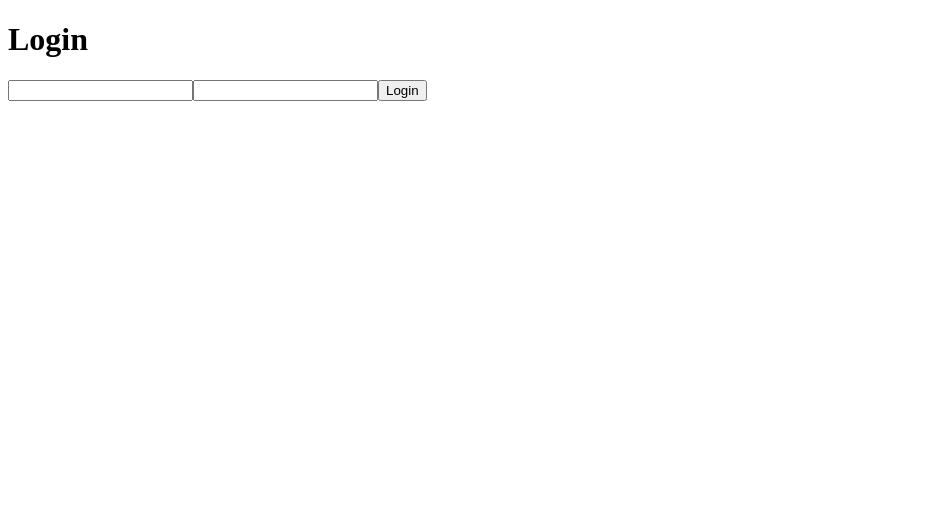
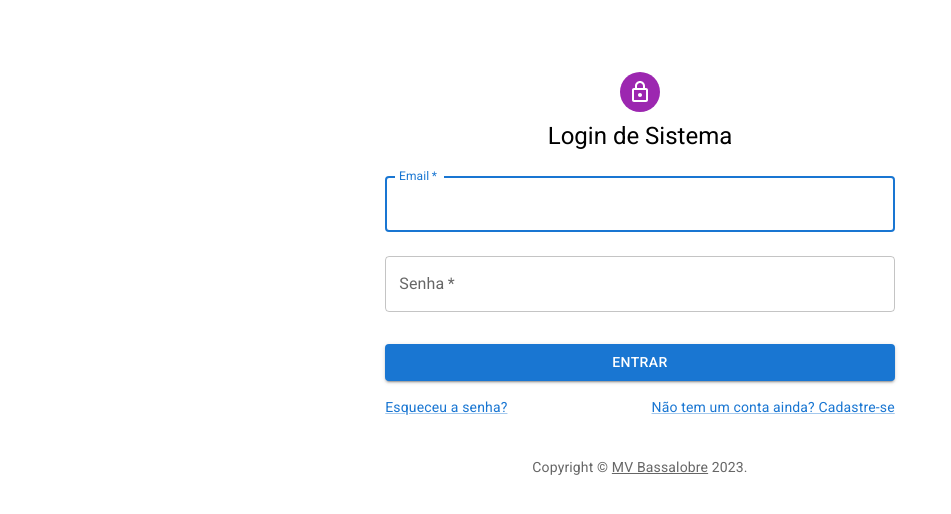
Before and after one commit to marcusvbda/nextjs-ecommerce, a Next.js app: page /login in a window 1280 px wide. Shown: the top 514 px of the page, without its empty margins (0-951 px from the left). Built offline with nearby package versions, Linux system fonts and the light colour scheme; no server answers.

Commit message:
mui login

```diff
--- a/app/layout.tsx
+++ b/app/layout.tsx
@@ -4,8 +4,8 @@ import { authOptions } from "@/auth/authOptions";
 import "@/styles/app.scss";
 
 export const metadata = {
-  title: "Create Next App",
-  description: "Generated by create next app",
+  title: "Next Ecommerce",
+  description: "Description here ...",
 };
 
 export default async function RootLayout({ children }: any) {
--- a/app/login/login-form.tsx
+++ b/app/login/login-form.tsx
@@ -1,29 +1,58 @@
 "use client";
-
+import Avatar from "@mui/material/Avatar";
+import Button from "@mui/material/Button";
+import TextField from "@mui/material/TextField";
+import Link from "@mui/material/Link";
+import Grid from "@mui/material/Grid";
+import LockOutlinedIcon from "@mui/icons-material/LockOutlined";
+import Typography from "@mui/material/Typography";
+import { useEffect, useState } from "react";
 import { signIn } from "next-auth/react";
-import { ChangeEvent, useEffect, useState } from "react";
 import { useSearchParams } from "next/navigation";
 import { useRouter } from "next/navigation";
 import { useSweetAlert } from "@/hooks/sweetalert";
 
+const Copyright = (props: any) => {
+  return (
+    <Typography
+      variant="body2"
+      color="text.secondary"
+      align="center"
+      {...props}
+    >
+      {"Copyright © "}
+      <Link color="inherit" href="https://github.com/marcusvbda">
+        MV Bassalobre
+      </Link>{" "}
+      {new Date().getFullYear()}
+      {"."}
+    </Typography>
+  );
+};
+
 export default function LoginForm() {
+  const { Toast } = useSweetAlert();
   const router = useRouter();
-  const { Toast } = useSweetAlert();
   const searchParams = useSearchParams();
   const callbackUrl = searchParams.get("callbackUrl") || "/";
-  const [domLoaded, setDomLoaded] = useState(false);
+  const [mounted, setMounted] = useState(false);
   const [formValues, setFormValues] = useState({
     email: "",
     password: "",
   });
 
   useEffect(() => {
-    setDomLoaded(true);
+    setMounted(true);
   }, []);
 
-  if (!domLoaded) return <></>;
+  if (!mounted) return <></>;
 
-  const submit = async (evt: any) => {
+  const handleChange = (event: any) => {
+    const { name, value } = event.target;
+    setFormValues({ ...formValues, [name]: value });
+  };
+
+  const handleSubmit = async (evt: any) => {
     evt.preventDefault();
 
     const res = await signIn("credentials", {
@@ -48,16 +77,72 @@ export default function LoginForm() {
     router.push(callbackUrl);
   };
 
-  const handleChange = (event: ChangeEvent<HTMLInputElement>) => {
-    const { name, value } = event.target;
-    setFormValues({ ...formValues, [name]: value });
-  };
-
   return (
-    <form onSubmit={submit}>
-      <input type="email" required name="email" onChange={handleChange} />
-      <input type="password" required name="Password" onChange={handleChange} />
-      <button type="submit">Login</button>
-    </form>
+    <Grid container component="main" sx={{ height: "100vh" }}>
+      <Grid
+        item
+        md={12}
+        sx={{
+          my: 8,
+          mx: 4,
+          display: "flex",
+          flexDirection: "column",
+          alignItems: "center",
+        }}
+      >
+        <Avatar sx={{ m: 1, bgcolor: "secondary.main" }}>
+          <LockOutlinedIcon />
+        </Avatar>
+        <Typography component="h1" variant="h5">
+          Login de Sistema
+        </Typography>
+        <Grid
+          component="form"
+          noValidate
+          onSubmit={handleSubmit}
+          sx={{ mt: 1 }}
+        >
+          <TextField
+            margin="normal"
+            required
+            fullWidth
+            label="Email"
+            name="email"
+            onChange={handleChange}
+            autoFocus
+          />
+          <TextField
+            margin="normal"
+            required
+            fullWidth
+            name="password"
+            label="Senha"
+            type="password"
+            onChange={handleChange}
+          />
+          <Button
+            type="submit"
+            fullWidth
+            variant="contained"
+            sx={{ mt: 3, mb: 2 }}
+          >
+            Entrar
+          </Button>
+          <Grid md={12} item container>
+            <Grid item xs>
+              <Link href="#" variant="body2">
+                Esqueceu a senha?
+              </Link>
+            </Grid>
+            <Grid item>
+              <Link href="#" variant="body2">
+                {"Não tem um conta ainda? Cadastre-se"}
+              </Link>
+            </Grid>
+          </Grid>
+          <Copyright sx={{ mt: 5 }} />
+        </Grid>
+      </Grid>
+    </Grid>
   );
 }
--- a/app/login/page.tsx
+++ b/app/login/page.tsx
@@ -1,10 +1,5 @@
 import LoginForm from "./login-form";
 
 export default async function LoginPage() {
-  return (
-    <div>
-      <h1>Login</h1>
-      <LoginForm />
-    </div>
-  );
+  return <LoginForm />;
 }
--- /dev/null
+++ b/libs/material-ui.ts
@@ -0,0 +1,4 @@
+"use client";
+
+export * from "@mui/material";
+import LockOutlinedIcon from "@mui/icons-material/LockOutlined";
--- a/package.json
+++ b/package.json
@@ -9,6 +9,11 @@
     "lint": "next lint"
   },
   "dependencies": {
+    "@emotion/react": "^11.11.0",
+    "@emotion/styled": "^11.11.0",
+    "@fontsource/roboto": "^5.0.1",
+    "@mui/icons-material": "^5.11.16",
+    "@mui/material": "^5.13.3",
     "@types/node": "20.2.4",
     "@types/react": "18.2.7",
     "@types/react-dom": "18.2.4",
--- a/styles/app.scss
+++ b/styles/app.scss
@@ -0,0 +1,5 @@
+@import "./font-robot.scss";
+
+body {
+  margin: 0;
+}
--- /dev/null
+++ b/styles/font-robot.scss
@@ -0,0 +1,4 @@
+@import '@fontsource/roboto/300.css';
+@import '@fontsource/roboto/400.css';
+@import '@fontsource/roboto/500.css';
+@import '@fontsource/roboto/700.css';
```
Also changed, not shown: app/login-btn.tsx (+7 -2 lines), 1 other file (tests, documents, lock files or other folders).
